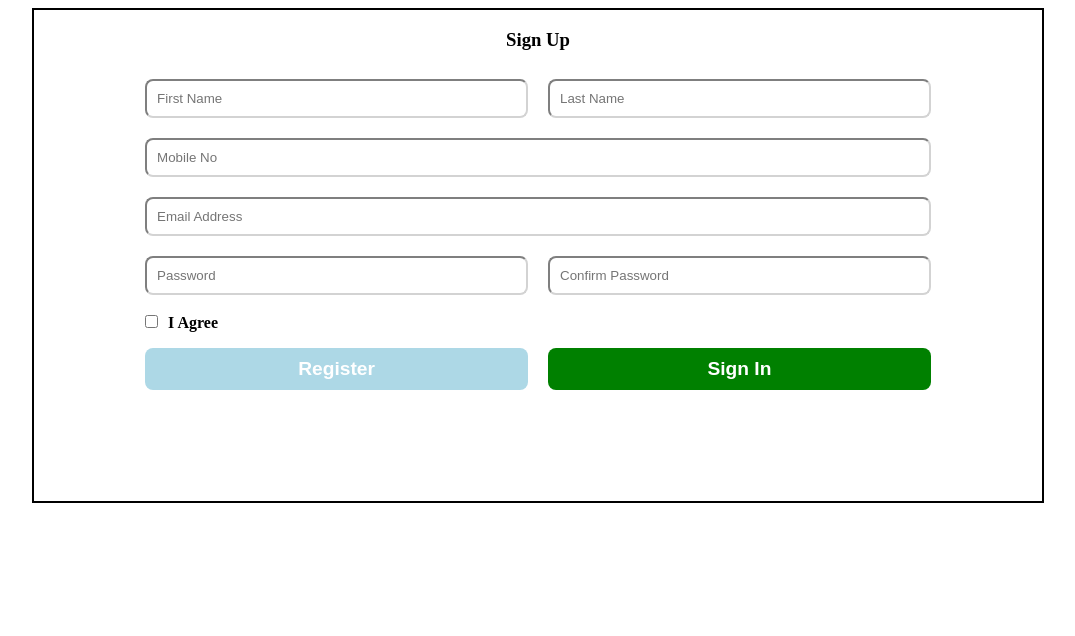
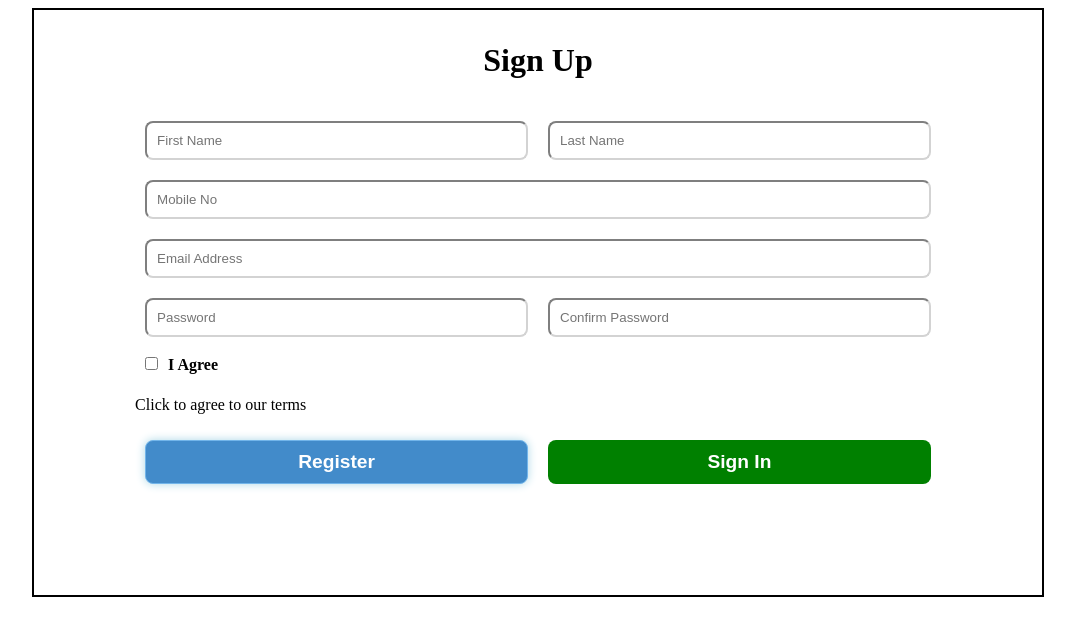
Before and after one commit to jbt10699/A1---HTML, a plain HTML site: page index.html in a window 1280 px wide. Both pictures are taken after a click on the button "Register". Shown: the whole page, without its empty margins (102-1177 px from the left). Drawn offline with Linux system fonts and the light colour scheme.

Commit message:
Need to fix terms and conditions <p>

```diff
--- a/index.html
+++ b/index.html
@@ -25,8 +25,9 @@
             <input type="text" class="textInput" placeholder="Confirm Password">
         </div>
 
-        <div class = "checkbox">
+        <div class = "check">
             <input type="checkbox"><label>I Agree </label>
+            <p>Click to agree to our terms</p>
         </div>
 
         <div class = "twoEntries">
--- a/main.css
+++ b/main.css
@@ -1,5 +1,6 @@
 h3{
     text-align: center;
+    font-size: xx-large;
 }
 
 input{
@@ -11,6 +12,7 @@ input{
 
 label{
     font-weight: bold;
+    padding: 0px;
 }
 
 button{
@@ -25,7 +27,7 @@ button{
 }
 
 #registerBtn{
-    background-color: lightblue;
+    background-color: #428bca;
 }
 
 #signInBtn{
@@ -35,6 +37,11 @@ button{
 .twoEntries{
     display: grid;
     grid-template-columns: repeat(2, 1fr);
+}
+
+.threeEntries{
+    display: grid;
+    grid-template-columns: repeat(3, 1fr);
 }
 
 .oneEntry{
@@ -53,3 +60,9 @@ button{
     margin-right: 10%;
     border: 2px solid black;
 }
+
+:focus {
+    border: 1px solid #72b5ea;
+    box-shadow: lightblue 0px 0px 10px;
+    outline: none;
+}
```
